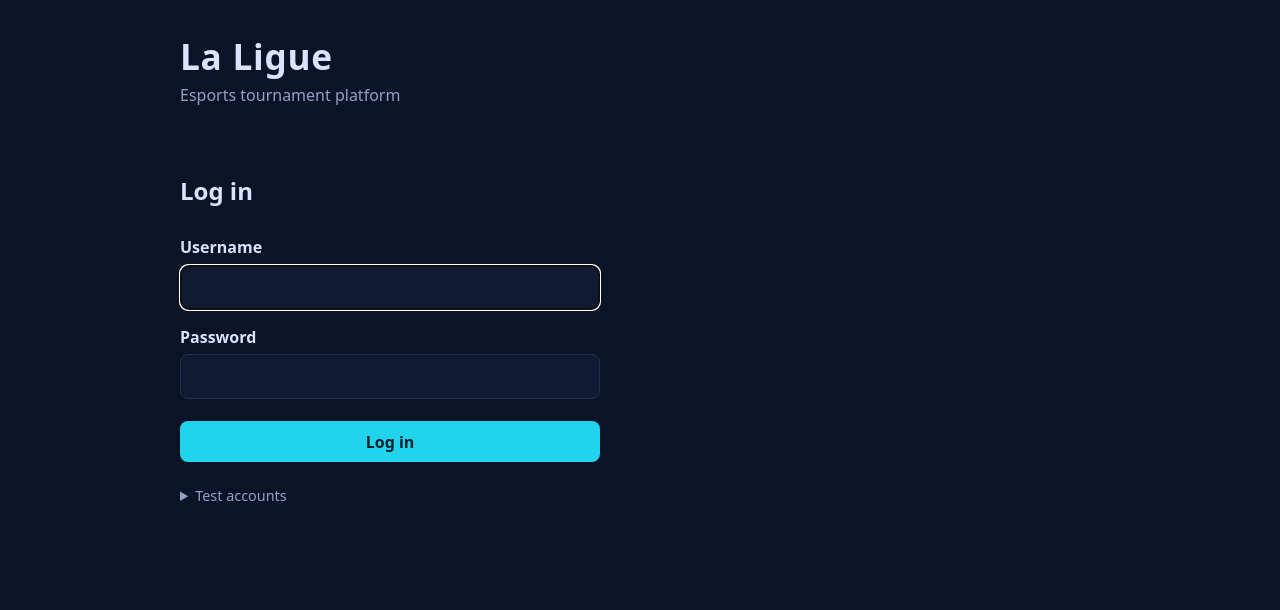
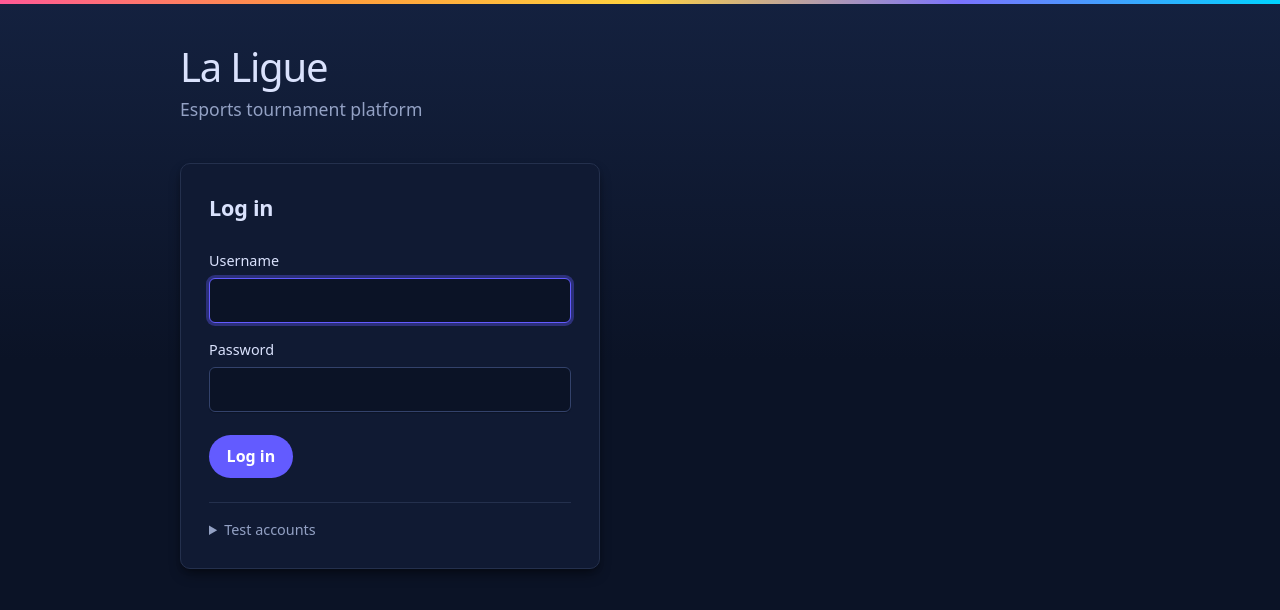
Before and after one commit to N0t4b3n123/P-426-La_Ligue-1, a Vue app: page / in a window 1280 px wide. Shown: the top 610 px of the page. Built offline with nearby package versions, Linux system fonts and the light colour scheme.

Commit message:
fix: style

```diff
--- a/src/App.vue
+++ b/src/App.vue
@@ -141,18 +141,41 @@ function addRegistration(registration) {
 .list {
   list-style: none;
   padding: 0;
+  margin: 0 0 2rem;
   display: grid;
-  gap: 0.5rem;
+  gap: 0.75rem;
 }
 .list li {
   display: flex;
   justify-content: space-between;
   align-items: center;
   gap: 1rem;
-  padding: 0.7rem 0.9rem;
+  padding: 1rem 1.25rem;
   border: 1px solid var(--border);
-  border-left: 4px solid var(--accent);
   border-radius: 8px;
   background: var(--surface);
+  box-shadow: var(--shadow-sm);
+  transition: box-shadow 0.15s, border-color 0.15s;
+}
+.list li:hover {
+  box-shadow: var(--shadow-md);
+  border-color: var(--border-strong);
+}
+.list li > span {
+  color: var(--text-soft);
+}
+.list strong {
+  color: var(--text);
+  font-weight: 600;
+}
+.list .button {
+  flex-shrink: 0;
+  white-space: nowrap;
+}
+@media (max-width: 640px) {
+  .list li {
+    flex-direction: column;
+    align-items: flex-start;
+  }
 }
 </style>
--- a/src/components/AdminCreateTournament.vue
+++ b/src/components/AdminCreateTournament.vue
@@ -79,21 +79,34 @@ function submit() {
 form {
   display: grid;
   gap: 0.4rem;
-  max-width: 420px;
+  max-width: 440px;
 }
 label {
   margin-top: 0.6rem;
-  font-weight: 600;
+  font-size: 0.9rem;
+  font-weight: 500;
+  color: var(--text);
 }
 input {
   font: inherit;
-  padding: 0.65rem 0.75rem;
-  border-radius: 8px;
-  border: 1px solid var(--border);
-  background: var(--surface);
+  padding: 0.6rem 0.75rem;
+  border-radius: 6px;
+  border: 1px solid var(--border-strong);
+  background: var(--field);
   color: var(--text);
+  box-shadow: 0 1px 1px rgba(0, 0, 0, 0.25);
+  transition: border-color 0.15s, box-shadow 0.15s;
+}
+input::placeholder {
+  color: var(--text-muted);
+}
+input:focus {
+  outline: none;
+  border-color: var(--accent);
+  box-shadow: 0 0 0 3px rgba(99, 91, 255, 0.35);
 }
 form .button {
   margin-top: 1rem;
+  justify-self: start;
 }
 </style>
--- a/src/components/CaptainRegisterTeam.vue
+++ b/src/components/CaptainRegisterTeam.vue
@@ -121,19 +121,35 @@ function submit() {
 form {
   display: grid;
   gap: 0.4rem;
-  max-width: 420px;
+  max-width: 440px;
 }
 label {
   margin-top: 0.6rem;
-  font-weight: 600;
+  font-size: 0.9rem;
+  font-weight: 500;
+  color: var(--text);
 }
 input {
   font: inherit;
-  padding: 0.65rem 0.75rem;
-  border-radius: 8px;
-  border: 1px solid var(--border);
-  background: var(--surface);
+  padding: 0.6rem 0.75rem;
+  border-radius: 6px;
+  border: 1px solid var(--border-strong);
+  background: var(--field);
   color: var(--text);
+  box-shadow: 0 1px 1px rgba(0, 0, 0, 0.25);
+  transition: border-color 0.15s, box-shadow 0.15s;
+}
+input::placeholder {
+  color: var(--text-muted);
+}
+input:focus {
+  outline: none;
+  border-color: var(--accent);
+  box-shadow: 0 0 0 3px rgba(99, 91, 255, 0.35);
+}
+form .button {
+  margin-top: 1rem;
+  justify-self: start;
 }
 fieldset {
   margin: 0.8rem 0 0;
@@ -143,7 +159,8 @@ fieldset {
   gap: 0.5rem;
 }
 legend {
-  font-weight: 600;
+  font-size: 0.9rem;
+  font-weight: 500;
   margin-bottom: 0.4rem;
 }
 .player-row {
@@ -161,33 +178,52 @@ legend {
   overflow: hidden;
   clip: rect(0 0 0 0);
 }
-.add,
+.add {
+  justify-self: start;
+  font: inherit;
+  font-weight: 600;
+  padding: 0.25rem 0;
+  border: 0;
+  background: none;
+  color: var(--accent-text);
+  cursor: pointer;
+}
+.add:hover {
+  text-decoration: underline;
+}
 .remove {
   font: inherit;
   cursor: pointer;
-  border-radius: 8px;
+  border-radius: 6px;
+  border: 1px solid var(--border-strong);
+  background: var(--field);
+  color: var(--text-soft);
+  transition: color 0.15s, border-color 0.15s;
+}
+.remove:hover {
+  color: var(--error);
+  border-color: var(--error);
+}
+.hint {
+  margin: 0;
+  color: var(--text-soft);
+  font-size: 0.9rem;
+}
+.notice {
+  margin: 0;
+  padding: 0.75rem 1rem;
   border: 1px solid var(--border);
-  background: var(--surface);
-  color: var(--text);
-  padding: 0.5rem 0.75rem;
-}
-.add {
-  justify-self: start;
-}
-.add:disabled,
-.remove:disabled {
-  opacity: 0.4;
-  cursor: not-allowed;
-}
-.hint,
-.notice {
+  border-radius: 6px;
+  background: var(--bg-soft);
   color: var(--text-soft);
 }
 .success {
-  color: var(--text);
-  font-weight: 600;
-}
-form .button {
-  margin-top: 1rem;
+  margin: 0 0 1rem;
+  padding: 0.75rem 1rem;
+  border: 1px solid var(--success-border);
+  border-radius: 6px;
+  background: var(--success-bg);
+  color: var(--success);
+  font-weight: 500;
 }
 </style>
--- a/src/components/Login.vue
+++ b/src/components/Login.vue
@@ -59,33 +59,64 @@ function submit() {
 <style scoped>
 .login {
   max-width: 420px;
+  margin-top: 1rem;
+  padding: 1.75rem;
+  border: 1px solid var(--border);
+  border-radius: 10px;
+  background: var(--surface);
+  box-shadow: var(--shadow-md);
+}
+.login h2 {
+  margin-top: 0;
 }
 form {
   display: grid;
   gap: 0.4rem;
+  max-width: 440px;
 }
 label {
   margin-top: 0.6rem;
-  font-weight: 600;
+  font-size: 0.9rem;
+  font-weight: 500;
+  color: var(--text);
 }
 input {
   font: inherit;
-  padding: 0.65rem 0.75rem;
-  border-radius: 8px;
-  border: 1px solid var(--border);
-  background: var(--surface);
+  padding: 0.6rem 0.75rem;
+  border-radius: 6px;
+  border: 1px solid var(--border-strong);
+  background: var(--field);
   color: var(--text);
+  box-shadow: 0 1px 1px rgba(0, 0, 0, 0.25);
+  transition: border-color 0.15s, box-shadow 0.15s;
+}
+input::placeholder {
+  color: var(--text-muted);
+}
+input:focus {
+  outline: none;
+  border-color: var(--accent);
+  box-shadow: 0 0 0 3px rgba(99, 91, 255, 0.35);
 }
 form .button {
   margin-top: 1rem;
+  justify-self: start;
 }
 .test-accounts {
   margin-top: 1.5rem;
+  padding-top: 1rem;
+  border-top: 1px solid var(--border);
   color: var(--text-soft);
   font-size: 0.9rem;
 }
+.test-accounts summary {
+  cursor: pointer;
+  font-weight: 500;
+}
 code {
-  background: var(--surface);
+  background: var(--bg-soft);
+  border: 1px solid var(--border);
+  color: var(--accent-text);
   padding: 0.1rem 0.35rem;
   border-radius: 4px;
 }
--- a/src/style.css
+++ b/src/style.css
@@ -1,21 +1,46 @@
 :root {
   --bg: #0b1326;
+  --bg-soft: #14213f;
+  --surface: #101a33;
+  --field: #0b1326;
   --text: #dae2fd;
-  --accent: #22d3ee;
+  --text-soft: #93a1c4;
+  --text-muted: #7b88a8;
+  --accent: #635bff;
+  --accent-hover: #7a73ff;
+  --accent-text: #a8a3ff;
+  --accent-soft: rgba(99, 91, 255, 0.16);
   --border: #24304d;
-  --surface: #101a33;
-  --text-soft: #93a1c4;
+  --border-strong: #33426b;
   --error: #ff9aa9;
-  font-family: system-ui, -apple-system, "Segoe UI", Roboto, sans-serif;
+  --success: #5ee08f;
+  --success-bg: rgba(34, 197, 94, 0.12);
+  --success-border: rgba(34, 197, 94, 0.35);
+  --shadow-sm: 0 1px 2px rgba(0, 0, 0, 0.3), 0 1px 3px rgba(0, 0, 0, 0.2);
+  --shadow-md: 0 7px 14px -3px rgba(0, 0, 0, 0.45), 0 3px 6px -3px rgba(0, 0, 0, 0.35);
+  color-scheme: dark;
+  font-family: system-ui, -apple-system, "Segoe UI", Roboto, "Helvetica Neue", sans-serif;
+  line-height: 1.5;
 }
 
 * { box-sizing: border-box; }
 
 body {
   margin: 0;
-  background: var(--bg);
   color: var(--text);
   min-height: 100vh;
+  background-color: var(--bg);
+  background-image: linear-gradient(180deg, var(--bg-soft), var(--bg) 360px);
+  background-repeat: no-repeat;
+  -webkit-font-smoothing: antialiased;
+}
+
+/* Thin gradient bar at the very top, like Stripe's wave colors */
+body::before {
+  content: "";
+  display: block;
+  height: 4px;
+  background: linear-gradient(90deg, #ff5996, #ff9a3c, #ffd23f, #7a73ff, #00d4ff);
 }
 
 header, section.panel, main {
@@ -24,37 +49,65 @@ header, section.panel, main {
   padding: 1rem 1.25rem;
 }
 
-header { padding-top: 2rem; }
-h1 { margin: 0; font-size: 2.2rem; letter-spacing: 0.02em; }
-.subtitle { color: var(--text-soft); margin-top: 0.25rem; }
+header { padding-top: 2.5rem; padding-bottom: 0.5rem; }
+
+h1 {
+  margin: 0;
+  font-size: 2.5rem;
+  font-weight: 300;
+  letter-spacing: -0.03em;
+  line-height: 1.15;
+}
+.subtitle { color: var(--text-soft); margin: 0.4rem 0 0; font-size: 1.1rem; }
+
+h2 {
+  font-size: 1.35rem;
+  font-weight: 600;
+  letter-spacing: -0.01em;
+  margin: 2rem 0 1rem;
+}
 
 section.panel {
   border: 1px solid var(--border);
   border-radius: 10px;
   background: var(--surface);
+  box-shadow: var(--shadow-md);
   margin-bottom: 1.5rem;
+  padding: 1.5rem 1.75rem;
 }
+section.panel h2 { margin-top: 0; }
 
 main { min-height: 40vh; }
-.empty { color: #7b88a8; font-style: italic; }
+.empty { color: var(--text-muted); font-style: italic; }
 
-.header { display: flex; justify-content: space-between; align-items: center; }
+.header { display: flex; justify-content: space-between; align-items: center; gap: 1rem; }
 .account { display: flex; gap: 0.75rem; align-items: center; }
+.account span { color: var(--text-soft); font-size: 0.9rem; }
 
 .button {
   font: inherit;
-  padding: 0.6rem 1rem;
+  font-weight: 600;
+  padding: 0.6rem 1.1rem;
   border: 0;
-  border-radius: 8px;
+  border-radius: 999px;
   background: var(--accent);
-  color: #06202a;
-  font-weight: 600;
+  color: #ffffff;
   cursor: pointer;
+  transition: background 0.15s, box-shadow 0.15s, border-color 0.15s;
+}
+.button:hover { background: var(--accent-hover); }
+.button:focus-visible {
+  outline: none;
+  box-shadow: 0 0 0 3px rgba(99, 91, 255, 0.4);
 }
 .button-ghost {
   background: transparent;
   color: var(--text);
-  border: 1px solid var(--border);
+  border: 1px solid var(--border-strong);
+}
+.button-ghost:hover {
+  background: var(--accent-soft);
+  border-color: var(--accent);
 }
 
-.error { color: var(--error); margin: 0.75rem 0 0; }
+.error { color: var(--error); margin: 0.75rem 0 0; font-size: 0.9rem; }
```
